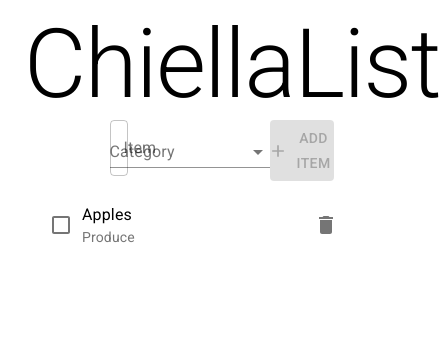
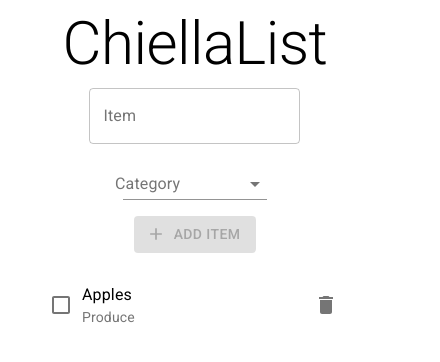
Before and after one commit to jchiella/chiellalist, a React (Create React App) app: page / in a window 390 px wide. Shown: the top 362 px of the page, 440 px wide, since content can reach past the window. Built offline with nearby package versions, Linux system fonts and the light colour scheme.

Commit message:
a bit more mobile responsiveness

```diff
--- a/public/index.html
+++ b/public/index.html
@@ -4,7 +4,11 @@
     <meta charset="utf-8" />
     <title>ChiellaList</title>
 
+    <meta name="viewport" content="width=device-width">
+
+
     <link rel="stylesheet" href="https://fonts.googleapis.com/css?family=Roboto:300,400,500,700&display=swap" />
+
   </head>
   <body>
     <noscript>You need to enable JavaScript to run this app.</noscript>
--- a/src/App.js
+++ b/src/App.js
@@ -8,7 +8,7 @@ import GroceryList from './GroceryList';
 export default function App() {
   return (
     <Container>
-      <Typography variant="h1">
+      <Typography variant="h2" style={{ textAlign: 'center' }}>
         ChiellaList
       </Typography>
 
--- a/src/NewItemForm.js
+++ b/src/NewItemForm.js
@@ -14,9 +14,13 @@ import Add from '@material-ui/icons/Add';
 const useStyles = makeStyles({
   form: {
     display: 'flex',
-    justifyContent: 'space-between',
-    width: '50%',
+    justifyContent: 'space-around',
+    width: '70%',
     margin: 'auto',
+    flexWrap: 'wrap',
+  },
+  formCtrl: {
+    margin: '0.5rem',
   }
 });
 
@@ -41,6 +45,7 @@ export default function NewItemForm({ addItem }) {
   return (
     <form onSubmit={handleSubmit} className={classes.form}>
       <TextField
+        className={classes.formCtrl}
         label="Item"
         variant="outlined"
         value={itemName}
@@ -52,13 +57,14 @@ export default function NewItemForm({ addItem }) {
 
       <FormControl style={{ minWidth: '10rem' }}>
         <InputLabel>Category</InputLabel>
-        <Select value={itemCategory} onChange={(e) => setItemCategory(e.target.value)}>
+        <Select className={classes.formCtrl} value={itemCategory} onChange={(e) => setItemCategory(e.target.value)}>
           <MenuItem value="Groceries">Groceries</MenuItem>
           <MenuItem value="Produce">Produce</MenuItem>
         </Select>
       </FormControl>
 
       <Button
+        className={classes.formCtrl}
         type="submit"
         variant="contained"
         color="primary"
```
